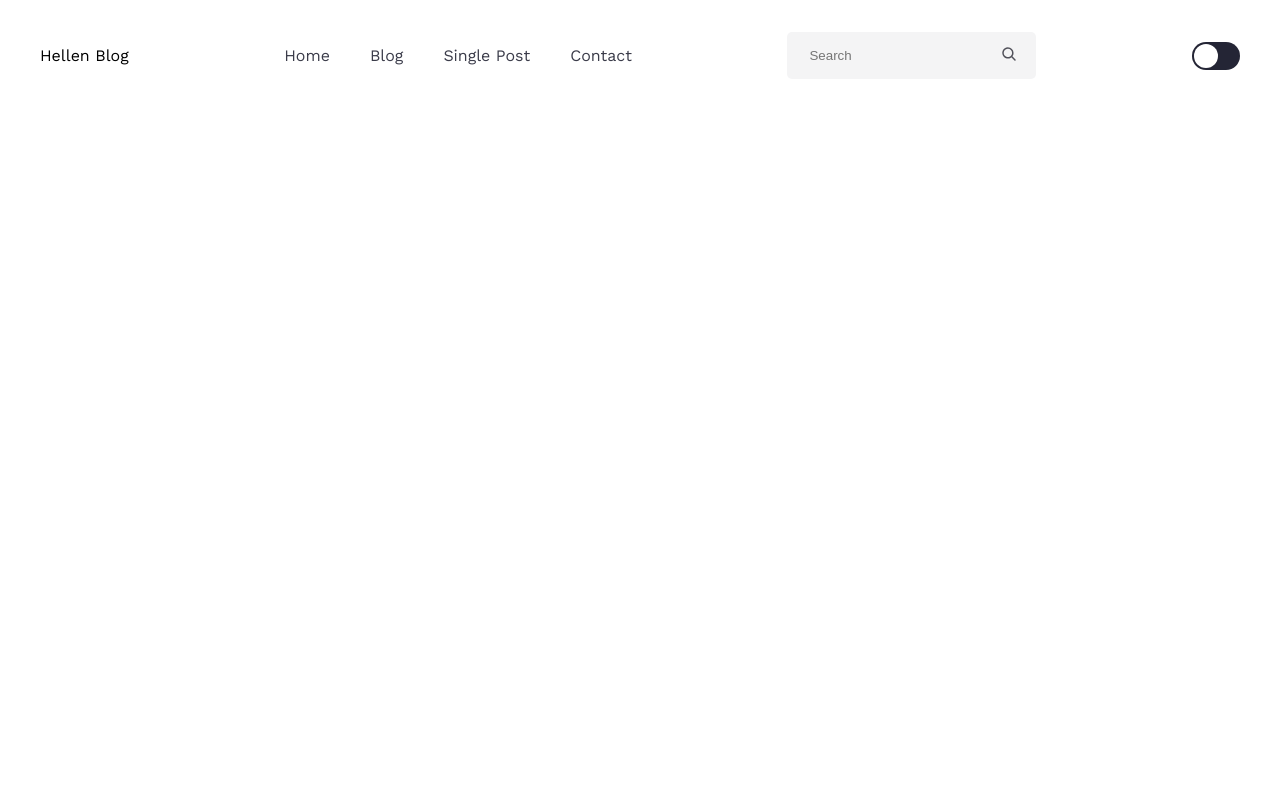
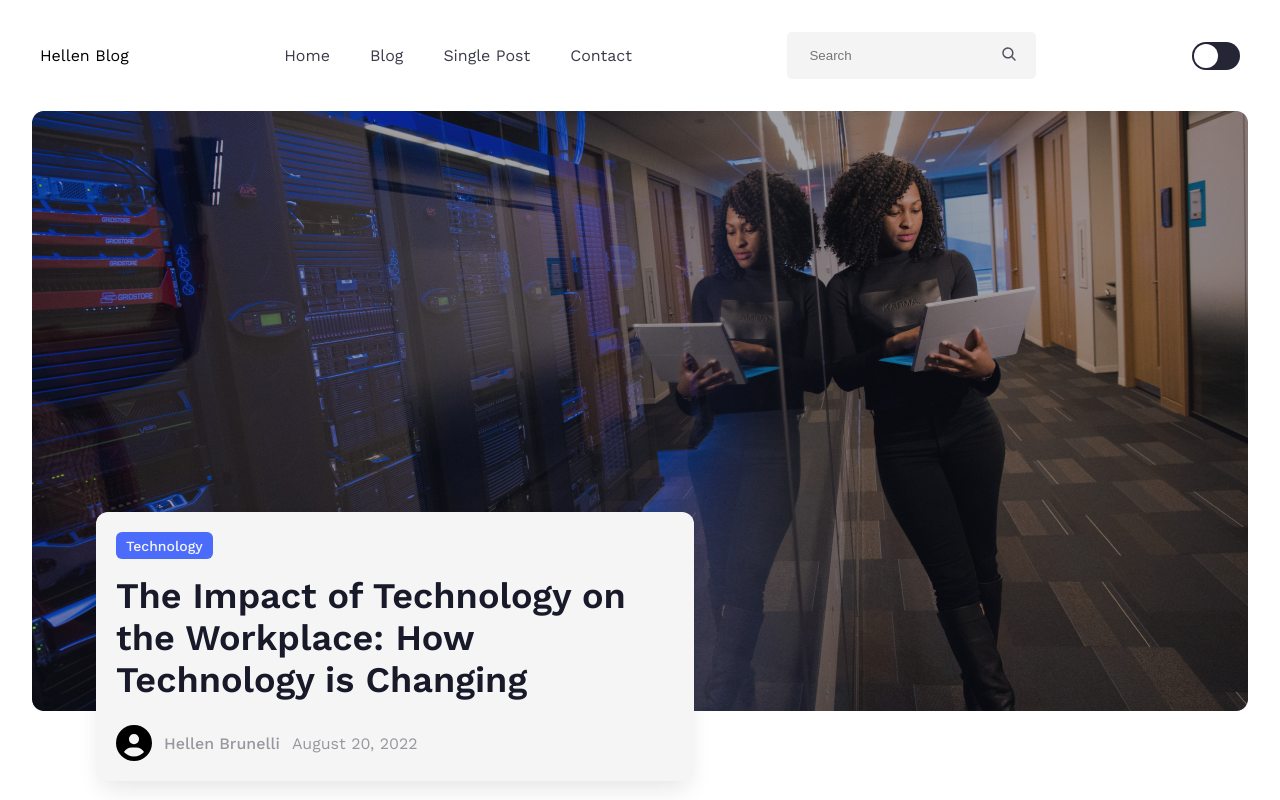
Before and after one commit to HellenBrunelli/blog-angular, an Angular app: page / in a window 1280 px wide. Built offline with nearby package versions, Linux system fonts and the light colour scheme.

Commit message:
[Home] Home page created.

```diff
--- a/src/app/pages/home/home.component.html
+++ b/src/app/pages/home/home.component.html
@@ -1 +1,2 @@
 <app-menu-bar></app-menu-bar>
+<app-hero-banner></app-hero-banner>
```
